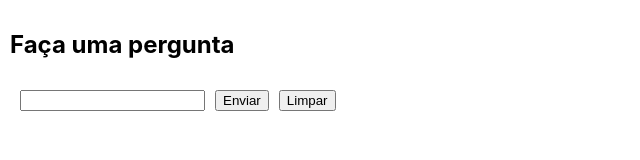
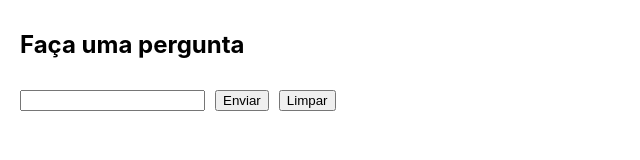
Before and after one commit to Jrmaiworm/docgenerator, a Next.js app: page /marvi/marvi in a window 1280 px wide. Shown: the top 160 px of the page, without its empty margins (0-640 px from the left). Built offline with nearby package versions, Linux system fonts and the light colour scheme.

Commit message:
fix:ajuste h2

```diff
--- a/pages/marvi/marvi.js
+++ b/pages/marvi/marvi.js
@@ -43,7 +43,7 @@ function Chatbot() {
 
   return (
     <div style={{padding:'10px'}}>
-        <h2>Faça uma pergunta</h2>
+        <h2 style={{marginLeft:"10px"}}>Faça uma pergunta</h2>
         <div>
         <ul style={{ whiteSpace: "pre-wrap" }}>
         {messages.map((message, index) => (
```
